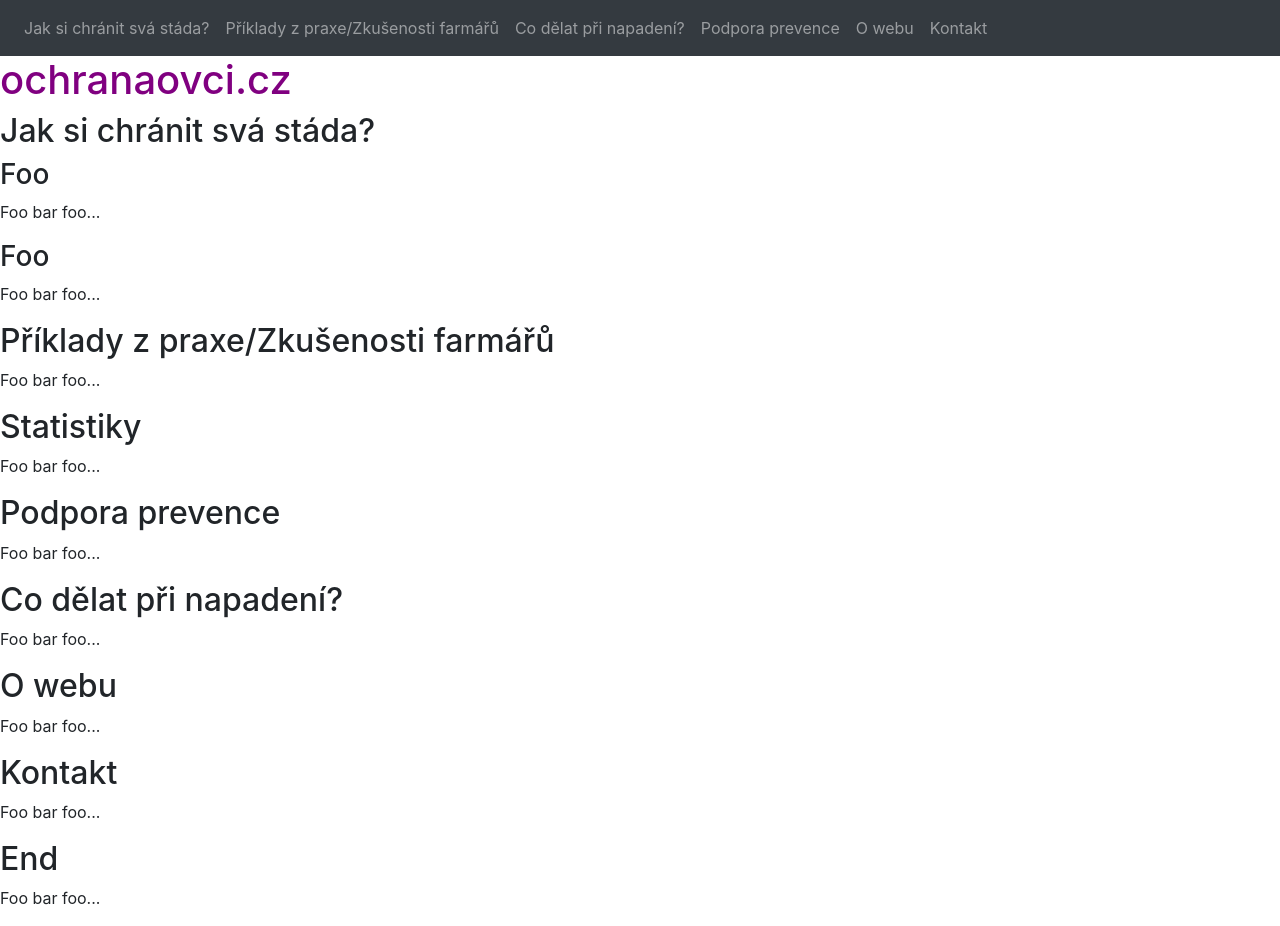
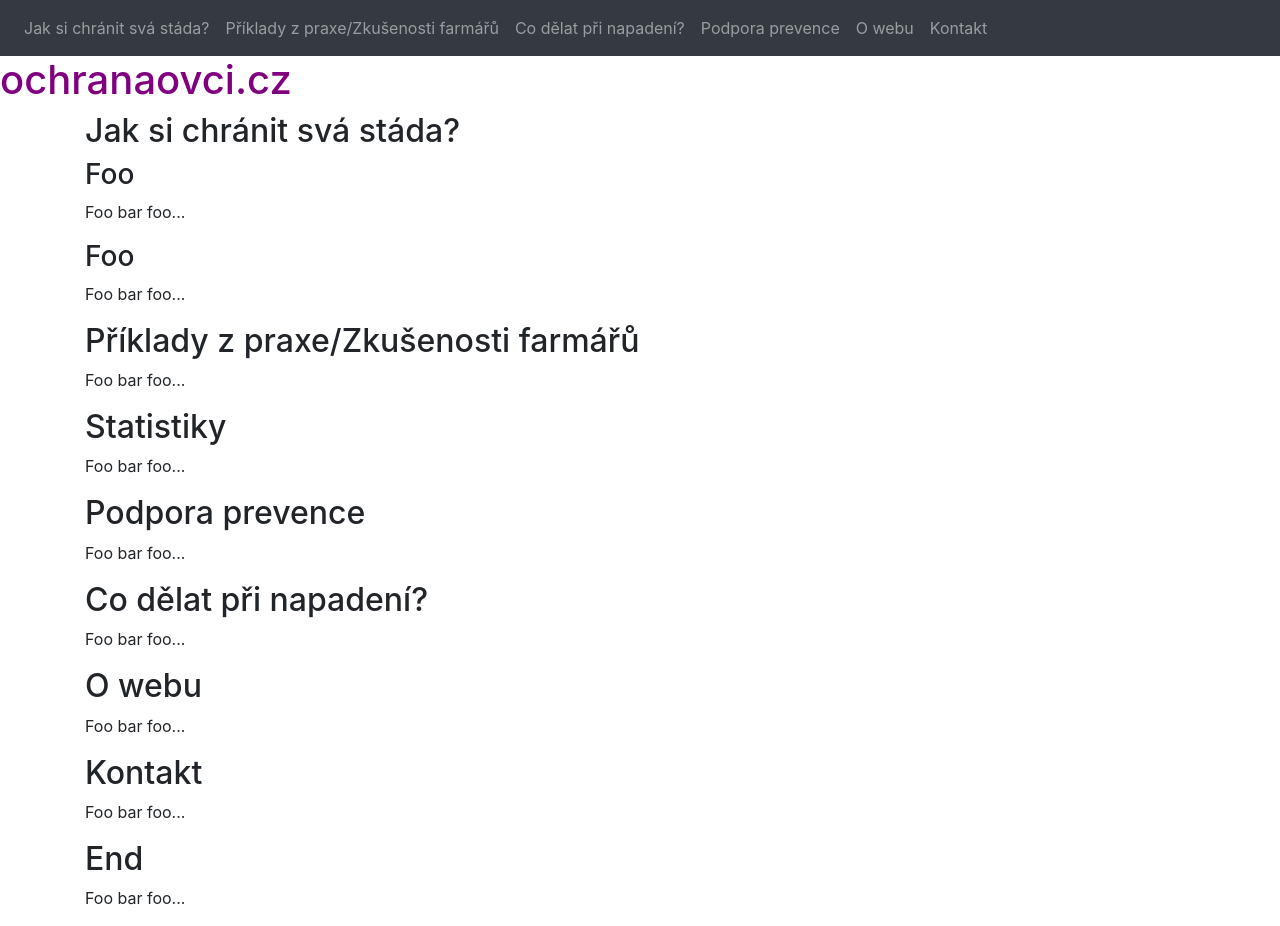
Before and after one commit to ondrejsika/oo, a Next.js app: page / in a window 1280 px wide. Built offline with nearby package versions, Linux system fonts and the light colour scheme.

Commit message:
Section - add container

```diff
--- a/components/Section.js
+++ b/components/Section.js
@@ -1,8 +1,9 @@
 import React from "react";
+import { Container } from "react-bootstrap";
 
 export default (props) => (
-  <>
+  <Container>
     <h2>{props.header}</h2>
     {props.children}
-  </>
+  </Container>
 );
```
